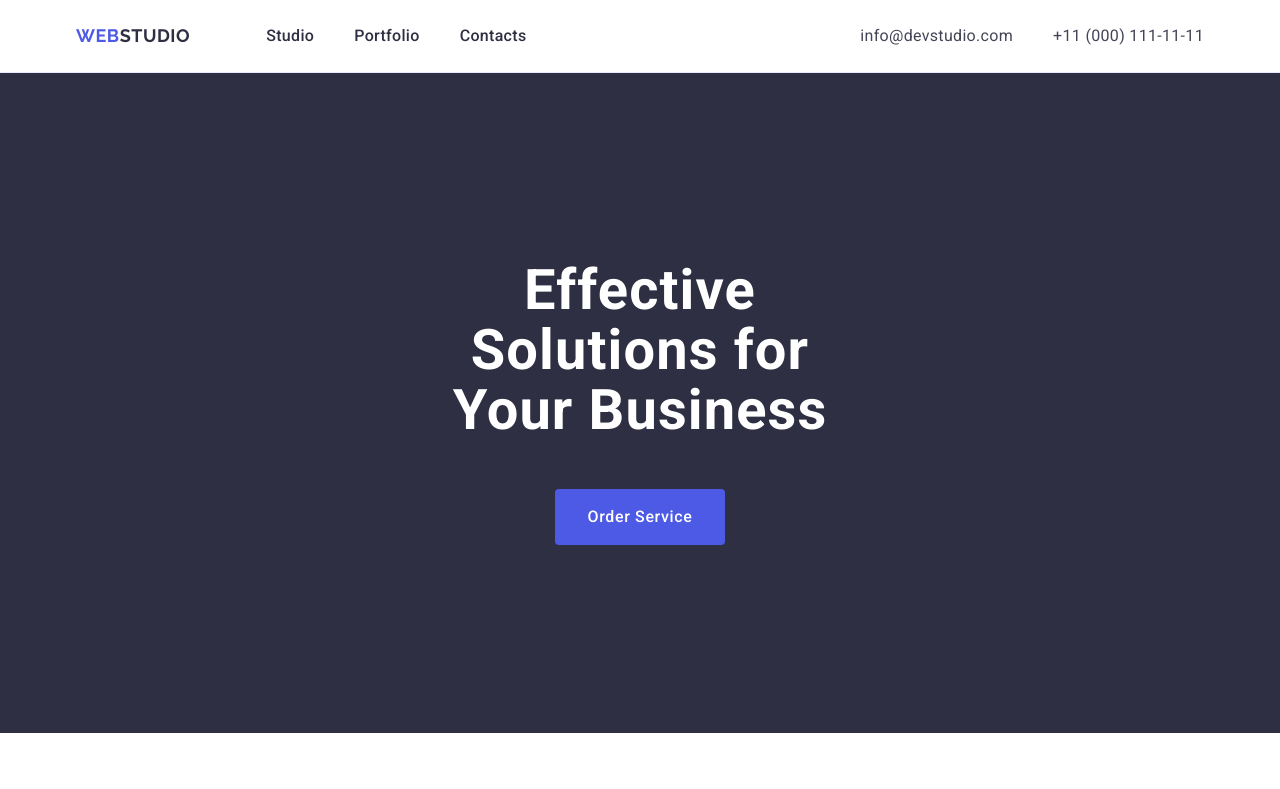
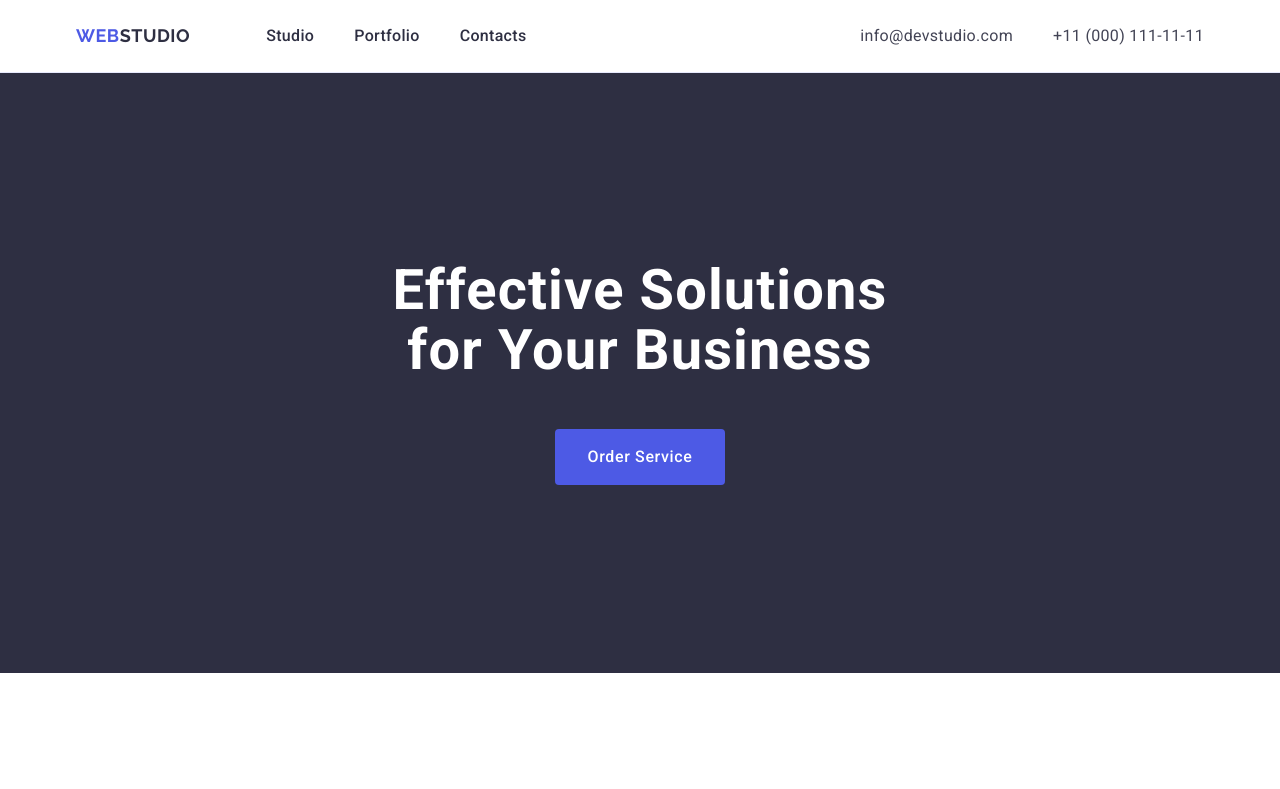
Before and after one commit to pavlivskijyaroslav/goit-markup-hw-03, a plain HTML site: page index.html in a window 1280 px wide. Shown: the top 789 px of the page. Drawn offline with nearby package versions, Linux system fonts and the light colour scheme.

```diff
--- a/css/style.css
+++ b/css/style.css
@@ -152,11 +152,10 @@
   justify-content: center;
   padding: 188px 0 188px;
 }
-.wrapper {
+.hero-wrapper {
   display: flex;
   flex-direction: column;
   align-items: center;
-  max-width: 498px;
 }
 .hero-title {
   max-width: 496px;
--- a/index.html
+++ b/index.html
@@ -40,7 +40,7 @@
     <main>
         <!-- ПЕРША СЕКЦІЯ -->
         <section class="hero">
-            <div class="container wrapper">
+            <div class="container hero-wrapper">
                 <h1 class="hero-title">Effective Solutions
                     for Your Business</h1>
                 <button class="hero-btn" type="button">Order Service</button>
```
